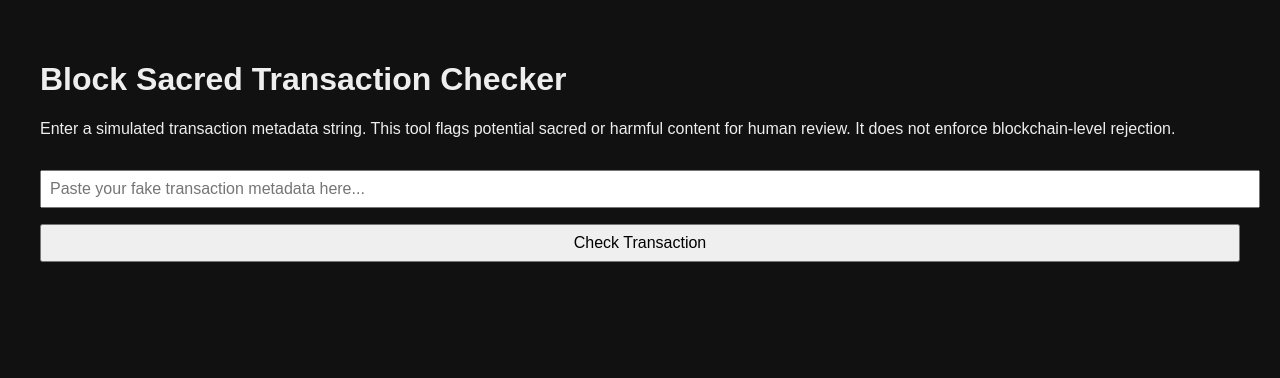
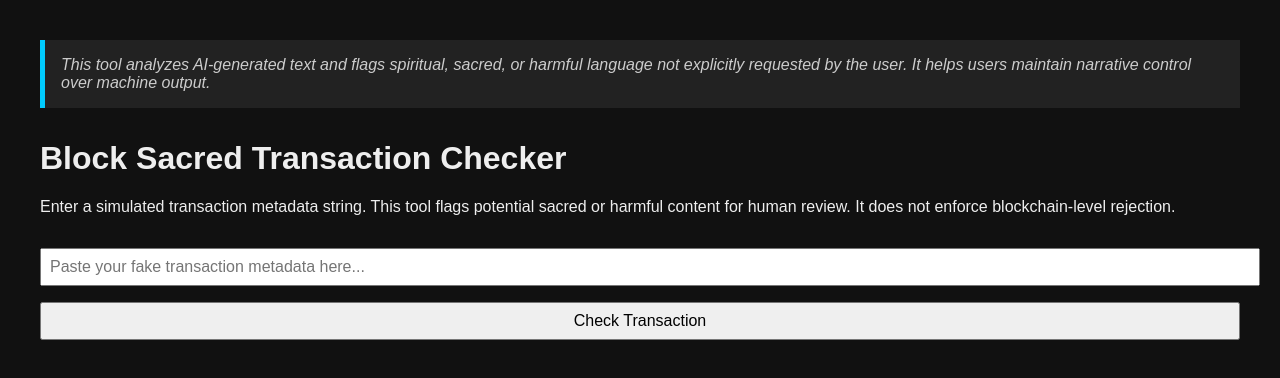
Before and after one commit to seed0001/sacred-not-synthetic, a plain HTML site: page sacred-check.html in a window 1280 px wide. Drawn offline with Linux system fonts and the light colour scheme.

Commit message:
Update sacred-check.html

```diff
--- a/sacred-check.html
+++ b/sacred-check.html
@@ -21,9 +21,21 @@
       margin-top: 1rem;
       font-weight: bold;
     }
+    .banner {
+      background: #222;
+      padding: 1rem;
+      margin-bottom: 2rem;
+      border-left: 5px solid #00ccff;
+      font-style: italic;
+      color: #ccc;
+    }
   </style>
 </head>
 <body>
+  <div class="banner">
+    This tool analyzes AI-generated text and flags spiritual, sacred, or harmful language not explicitly requested by the user. It helps users maintain narrative control over machine output.
+  </div>
+
   <h1>Block Sacred Transaction Checker</h1>
   <p>Enter a simulated transaction metadata string. This tool flags potential sacred or harmful content for human review. It does not enforce blockchain-level rejection.</p>
 
```
